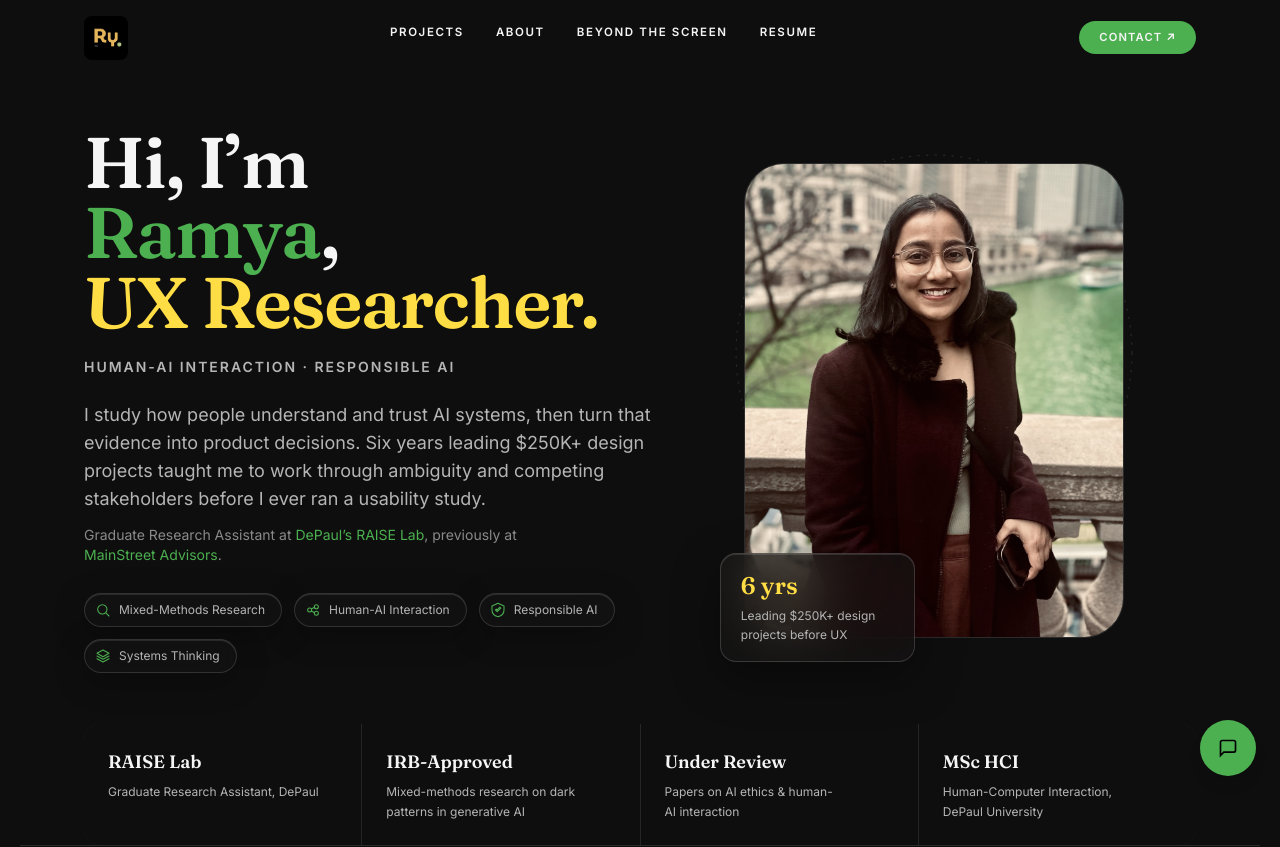
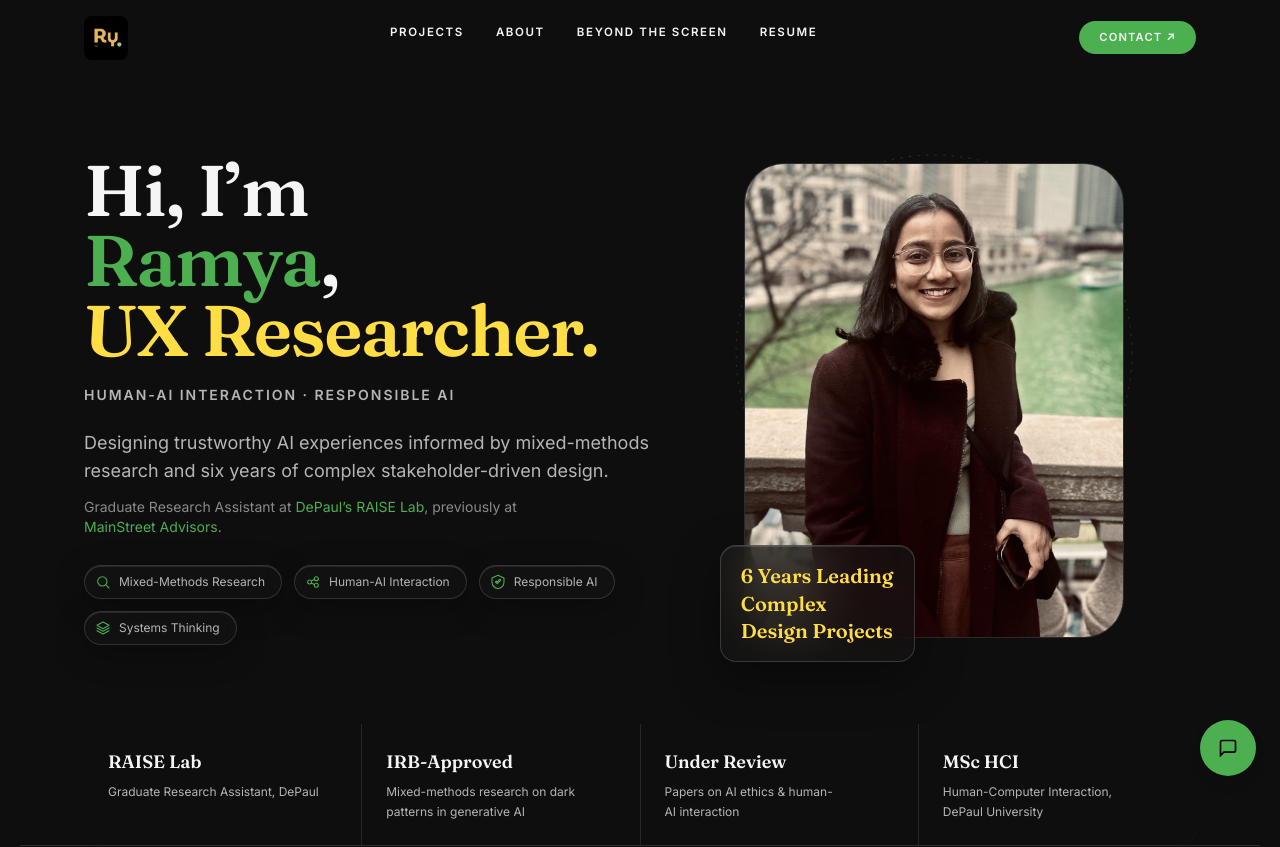
Before and after one commit to ysramya/Portfolio-ramyays, a Next.js app in the folder app-v2/: page / in a window 1280 px wide. Shown: the top 847 px of the page. Built offline with nearby package versions, Linux system fonts and the light colour scheme.

Commit message:
Tighten hero value proposition and stat badge copy
Condenses the hero statement to a single sentence and simplifies the
portrait badge to a plain claim. The shorter hero also lifts the
credibility strip further above the fold.

Co-Authored-By: Claude Sonnet 5 <noreply@anthropic.com>

```diff
--- a/app-v2/components/Hero.tsx
+++ b/app-v2/components/Hero.tsx
@@ -71,10 +71,8 @@ export default function Hero() {
           Human-AI Interaction &middot; Responsible AI
         </p>
         <p className="mt-6 text-lg text-[var(--color-ink-muted)] max-w-[52ch]">
-          I study how people understand and trust AI systems, then turn that
-          evidence into product decisions. Six years leading $250K+ design
-          projects taught me to work through ambiguity and competing
-          stakeholders before I ever ran a usability study.
+          Designing trustworthy AI experiences informed by mixed-methods
+          research and six years of complex stakeholder-driven design.
         </p>
         <p className="mt-3 text-sm text-[var(--color-ink-faint)] max-w-[52ch]">
           Graduate Research Assistant at{" "}
@@ -130,11 +128,8 @@ export default function Hero() {
           />
         </div>
         <div className="glass-strong absolute -bottom-6 -left-6 rounded-2xl px-5 py-4 max-w-[195px]">
-          <p className="font-[family-name:var(--font-display)] text-2xl font-semibold text-[var(--color-yellow)]">
-            6 yrs
-          </p>
-          <p className="mt-1 text-xs text-[var(--color-ink-muted)] leading-relaxed">
-            Leading $250K+ design projects before UX
+          <p className="font-[family-name:var(--font-display)] text-xl font-semibold leading-snug text-[var(--color-yellow)]">
+            6 Years Leading Complex Design Projects
           </p>
         </div>
       </motion.div>
```
